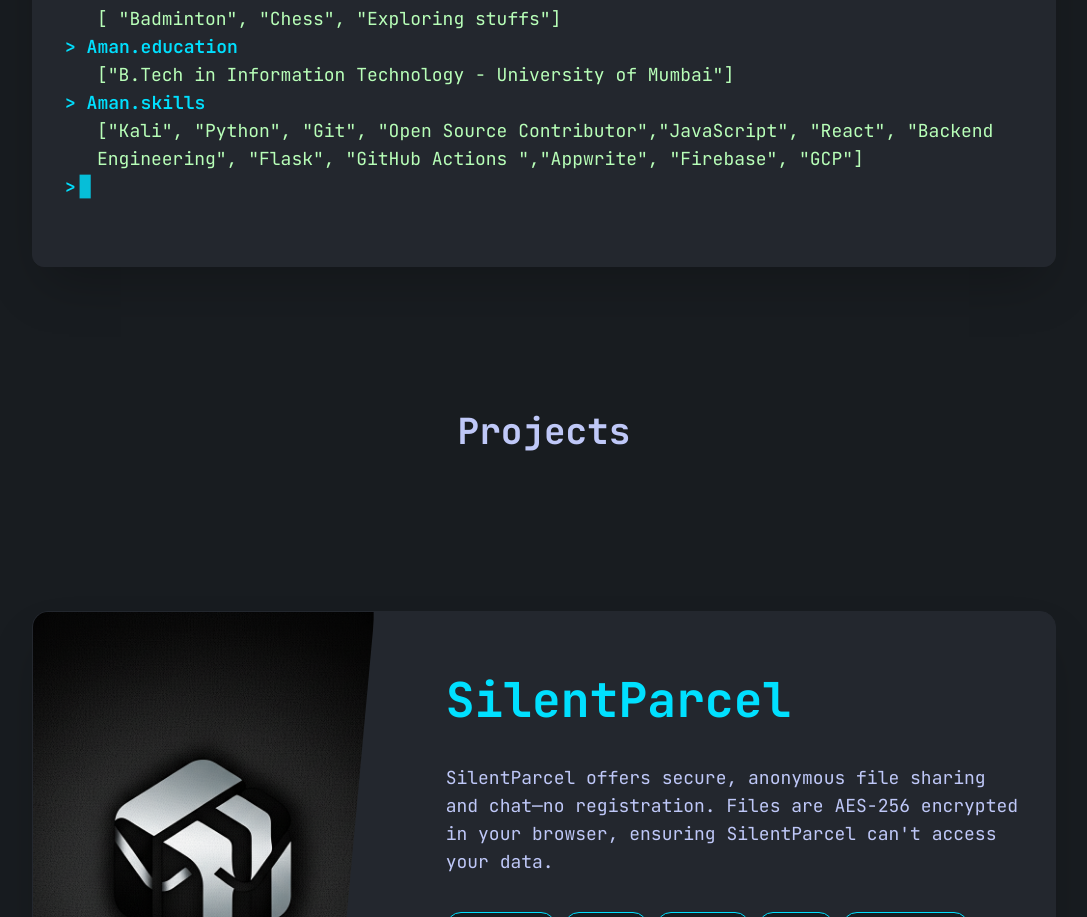
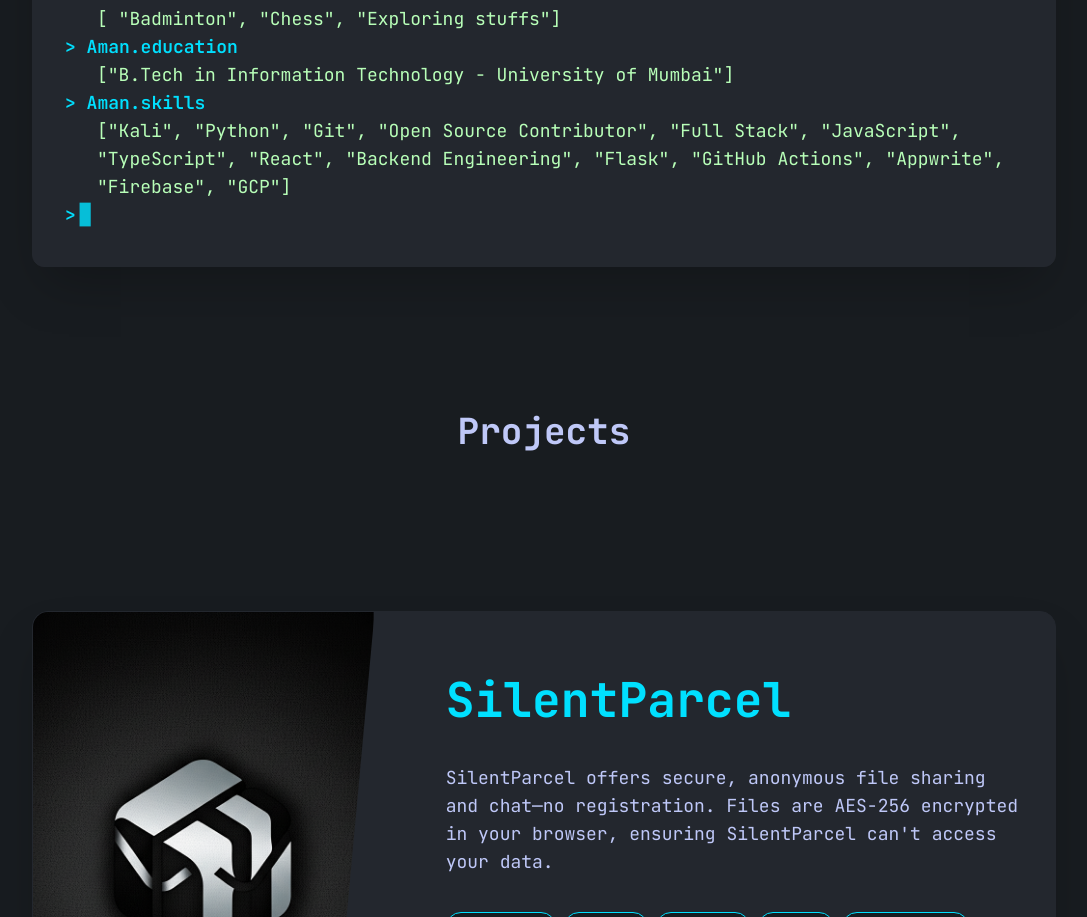
Before and after one commit to SinghAman21/portfolio, a React (Vite) app: page / in a window 1280 px wide. Shown: the part 829-1746 px from the top of the page, without its empty margins (96-1183 px from the left). Built offline with nearby package versions, Linux system fonts and the light colour scheme.

Commit message:
updated terminal

```diff
--- a/src/support-components/TerminalBlock.tsx
+++ b/src/support-components/TerminalBlock.tsx
@@ -29,7 +29,7 @@ const terminalLines = [
   },
   {
     command: 'Aman.skills',
-    output: '["Kali",  "Python", "Git", "Open Source Contributor","JavaScript", "React", "Backend Engineering", "Flask", "GitHub Actions ","Appwrite", "Firebase", "GCP"]'
+    output: '["Kali", "Python", "Git", "Open Source Contributor", "Full Stack", "JavaScript", "TypeScript", "React", "Backend Engineering", "Flask", "GitHub Actions", "Appwrite", "Firebase", "GCP"]'
   }
 ];
 
```
